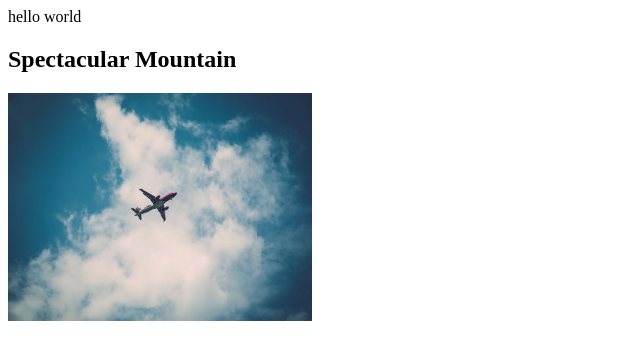
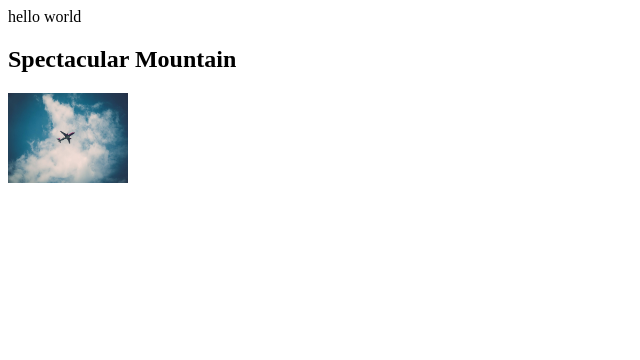
Before and after one commit to bbhakta/bbhakta.github.io, a plain HTML site: page index.html in a window 1280 px wide. Shown: the whole page, without its empty margins (0-640 px from the left). Drawn offline with Linux system fonts and the light colour scheme; files whose address does not match are found by name.

Commit message:
some change

```diff
--- a/index.html
+++ b/index.html
@@ -5,7 +5,7 @@ hello world
 <body>
 
 <h2>Spectacular Mountain</h2>
-<img src="/home/theuser/Documents/website/bbhakta.github.io/a.jpg" alt="Mountain View" style="width:304px;height:228px;">
+<img src="a.jpg" width = "120" height = "90"/>
 
 </body>
 </html>
```
